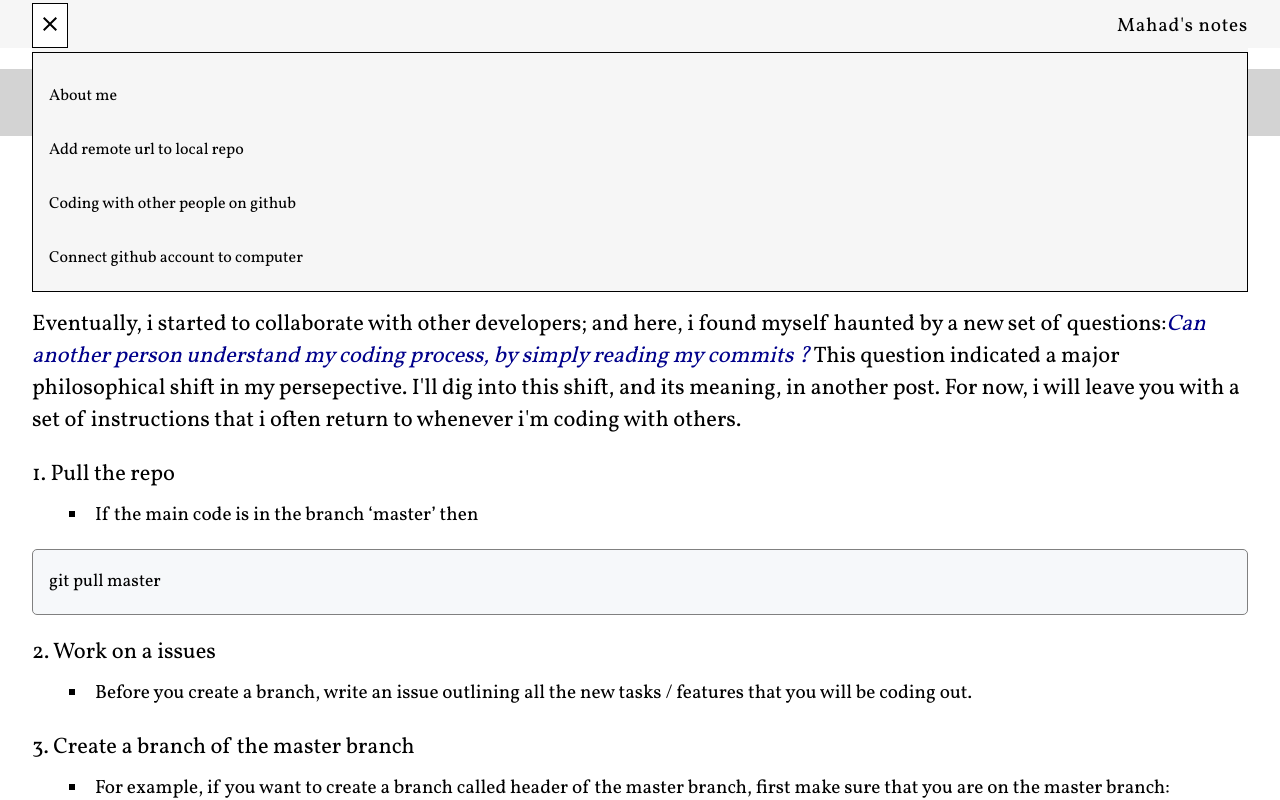
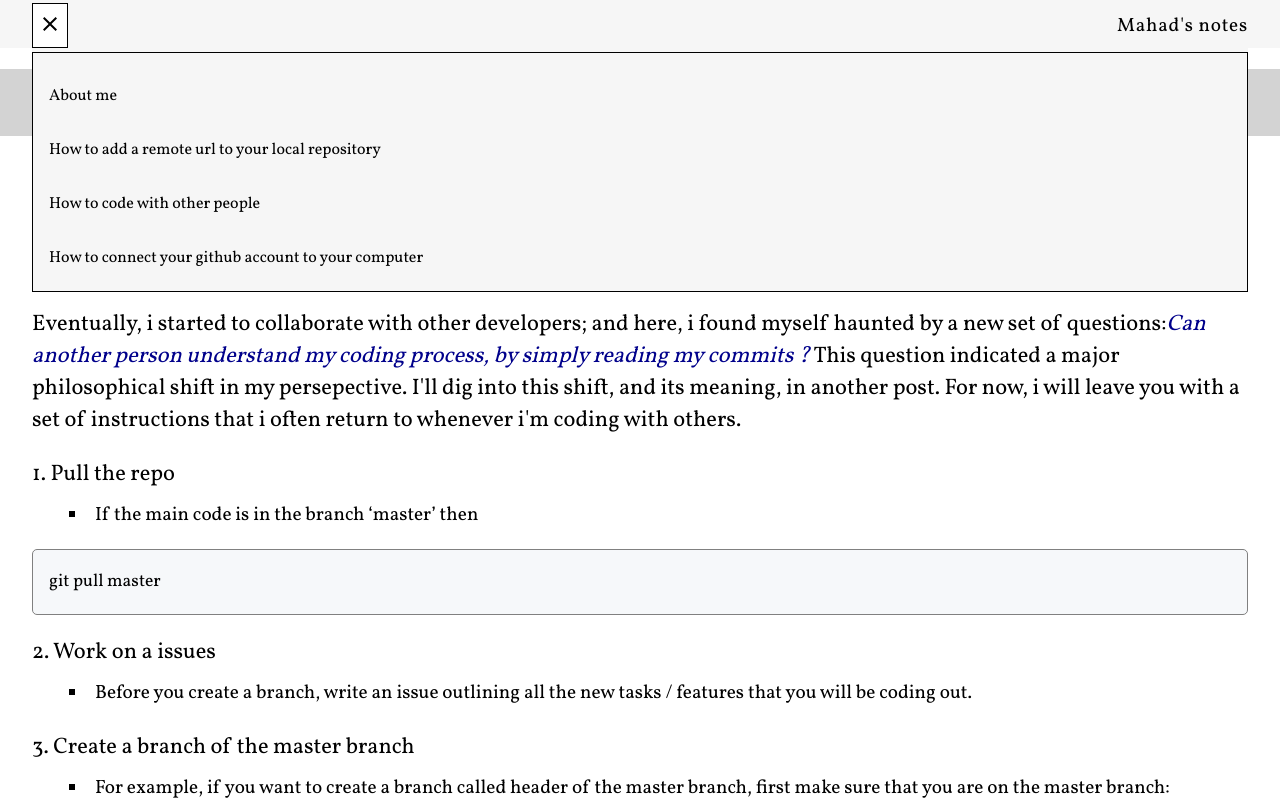
Before and after one commit to Elir-Mahad/notes, a Next.js app: page / in a window 1280 px wide. Both pictures are taken after a click on the element 49 px from the left and 25 px from the top of the page. Shown: the top 800 px of the page. Built offline with nearby package versions, Linux system fonts and the light colour scheme; no server answers.

Commit message:
Improve the names of the menu post titles

```diff
--- a/components/Menu.js
+++ b/components/Menu.js
@@ -61,7 +61,7 @@ function Menu() {
               as={process.env.BACKEND_URL + "/add-remote-url-to-local-repo"}
             >
               <BlogName onClick={hideContent}>
-                Add remote url to local repo
+                How to add a remote url to your local repository
               </BlogName>
             </Link>
             {/*  */}
@@ -71,7 +71,7 @@ function Menu() {
               as={process.env.BACKEND_URL + "/coding-with-others"}
             >
               <BlogName onClick={hideContent}>
-                Coding with other people on github
+                How to code with other people
               </BlogName>
             </Link>
             {/*  */}
@@ -83,7 +83,7 @@ function Menu() {
               }
             >
               <BlogName onClick={hideContent}>
-                Connect github account to computer
+                How to connect your github account to your computer
               </BlogName>
             </Link>
             {/*  */}
@@ -93,7 +93,7 @@ function Menu() {
               as={process.env.BACKEND_URL + "/deploy-netlify"}
             >
               <BlogName onClick={hideContent}>
-                Deploy a site on Netlify.
+                How to deploy a site on Netlify.
               </BlogName>
             </Link>
             {/*  */}
@@ -103,7 +103,7 @@ function Menu() {
               as={process.env.BACKEND_URL + "/deploy-react-github-pages"}
             >
               <BlogName onClick={hideContent}>
-                Deploy a react site on github pages.
+                How to deploy a react site on github pages.
               </BlogName>
             </Link>
             {/*  */}
@@ -112,7 +112,7 @@ function Menu() {
               href="/writing-commits"
               as={process.env.BACKEND_URL + "/writing-commits"}
             >
-              <BlogName onClick={hideContent}>Writing commits</BlogName>
+              <BlogName onClick={hideContent}>How to write commits</BlogName>
             </Link>
           </BlogsMenu>
         )}
```
